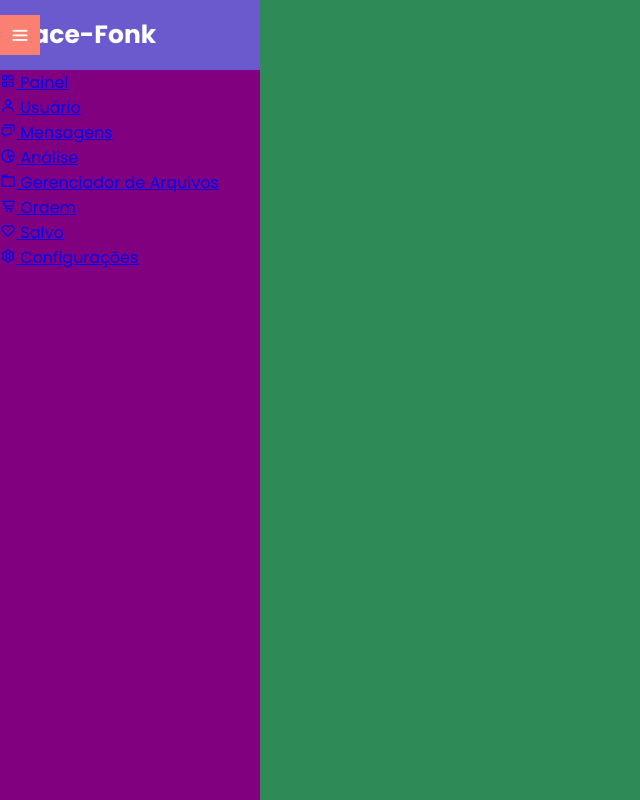
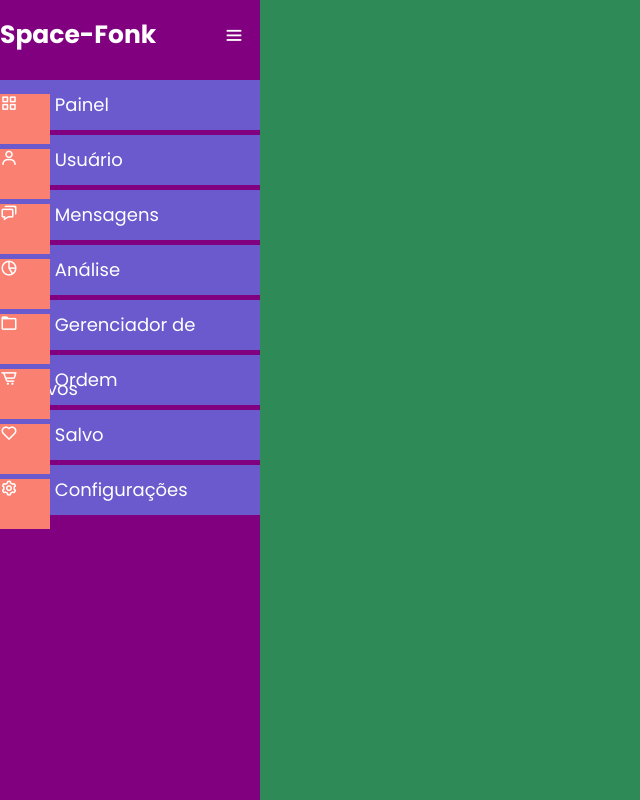
Before and after one commit to Remy-Oliveira/SPACE-FONK, a plain HTML site: page index.html in a window 1280 px wide. Shown: the whole page, without its empty margins (0-640 px from the left). Drawn offline with nearby package versions, Linux system fonts and the light colour scheme.

Commit message:
spoacew0foine

```diff
--- a/index.html
+++ b/index.html
@@ -60,7 +60,7 @@
                     <span class="link-name">Salvo</span>
                 </a>
             </li>
-            <li>
+            <li class="list-item">
                 <a href="#">
                     <i class='bx bx-cog'></i>
                     <span class="link-name">Configurações</span>
--- a/style.css
+++ b/style.css
@@ -16,6 +16,7 @@ body {
 .sidebar {
     /*position: fixed; -> Permanece fixo em uma posição específica na tela, não se desloca quando você rola a página, ele fica sempre visível no mesmo lugar. Propriedades relacionadas: top, bottom, left, right: Definem a distância do elemento em relação à borda da janela. E útil para criar elementos como menus, botões de retorno ao topo, barras de navegação, etc., que precisam estar visíveis o tempo todo*/
     position: fixed;
+    /* ficará fixada no lado esquerdo da tela, ocupando 100% da altura da janela, mesmo quando você rolar a página. */
     top: 0;
     left: 0;
     width: 260px;
@@ -29,7 +30,7 @@ body {
     align-items: center;
     width: 100%;
     height: 70px;
-    background-color: slateblue;
+    /* background-color: slateblue; */
 }
 
 .sidebar .logo-menu .logo {
@@ -42,13 +43,50 @@ body {
 .sidebar .logo-menu .toggle-btn {
     /* Estilizando a classe toggle-btn que está dentro da classe sidebar */
 
-    /* */
+    /* position: absolute -> é usada para posicionar um elemento em relação ao seu ancestral mais próximo que tenha uma posição diferente de static (como relative, absolute ou fixed). Se não houver um ancestral posicionado, o elemento será posicionado em relação ao elemento <html> (ou seja, ao topo da página).*/
     position: absolute;
+    /*Neste caso, o ancestral posicionado mais próximo é a .sidebar, que está com position: fixed. Portanto, o .toggle-btn será posicionado em relação à .sidebar.*/
+
+    /*left: 90%; -> o ícone ficará bem próximo da borda direita do .sidebar (restando apenas 10% da largura).*/
+    left: 90%;
+    /* transform: translateX(-50%); -> Ajuste fino no eixo X (horizontal), p[or ser negativo, vai para esquerda*/
+    transform: translateX(-50%);
     width: 40px;
     height: 40px;
-    background-color: salmon;
+    /*background-color: salmon;*/
     font-size: 22px;
     color: white;
     text-align: center;
+    /* line-height: 40px; -> Está sendo usado em conjunto com o height. Se os pixeis de ambos forem iguais,  Faz com que o ícone dentro do botão seja verticalmente centralizado: */
     line-height: 40px;
+    cursor: pointer;
 }
+
+.sidebar .list {
+    margin-top: 10px;
+}
+
+.sidebar .list .list-item {
+    list-style: none;
+    width: 100%;
+    height: 50px;
+    background-color: slateblue;
+    margin: 5px 0;
+    line-height: 50px;
+    /* lembra dele, neh?*/
+}
+
+.list .list-item a {
+    font-size: 18px;
+    color: white;
+    text-decoration: none;
+}
+
+.list .list-item a i {
+    /*width: 50px; -> define uma largura fixa de 50px, ou seja, o elemento sempre terá essa largura, independentemente do tamanho do conteúdo ou da tela. */
+
+    /* min-width: 50px; -> Garante que ele nunca terá uma largura menor que 50px */
+    min-width: 50px;
+    height: 50px;
+    background-color: salmon;
+}
```
